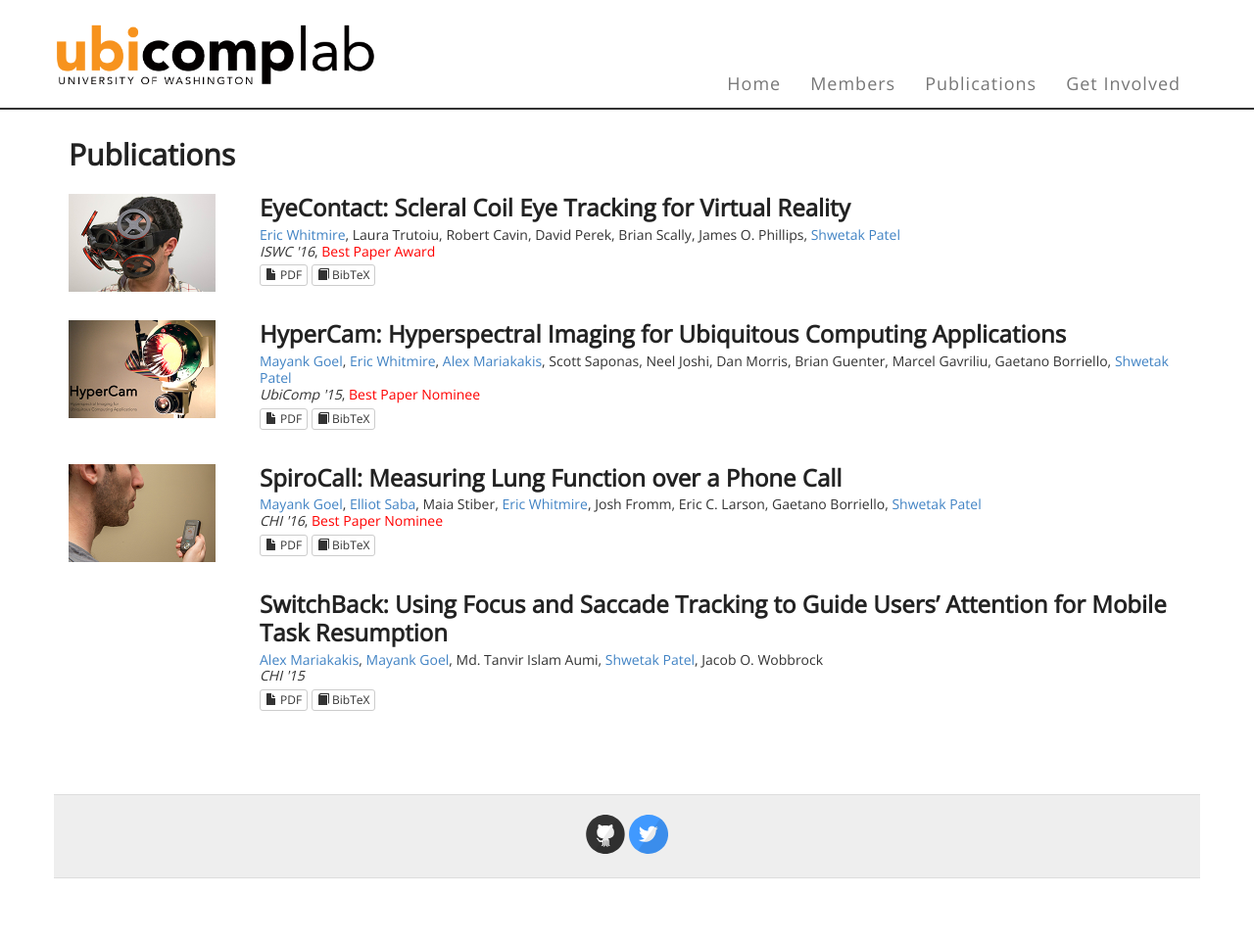
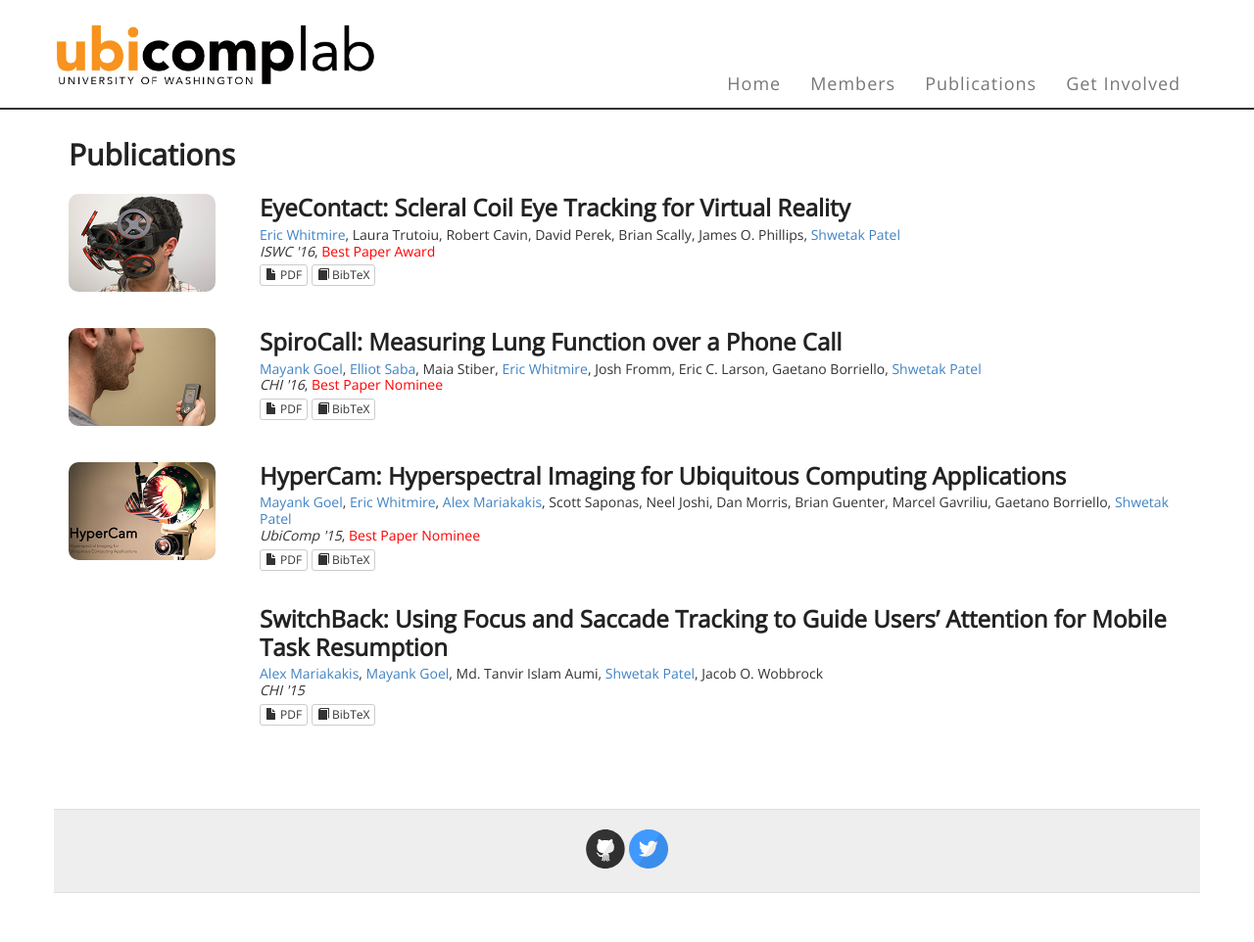
Before and after one commit to ubicomplab/ubicomplab.github.io, a Jekyll site: the page built from publications/index.html, in a window 1280 px wide. Shown: the whole page at 98% size. Built offline with Jekyll 4.4.1, drawn with Linux system fonts in a browser that asks for light colours.

Commit message:
publication dates

```diff
--- a/_sass/_publications.scss
+++ b/_sass/_publications.scss
@@ -10,13 +10,22 @@
 .publication-badge {
   margin-bottom: 20px;
   .publication-pic {
-    img {
-
-      width: 100%;
-      max-width: 250px;
-      margin: auto;
+    a {
+      display: block;
+      border-radius: 10px;
+      overflow: hidden;
       @media (min-width: 768px){
         max-width: 150px;
+      }
+      img {
+
+        width: 100%;
+        max-width: 250px;
+        margin: auto;
+        vertical-align: middle;
+        @media (min-width: 768px){
+          //max-width: 150px;
+        }
       }
     }
   }
--- a/publications/index.html
+++ b/publications/index.html
@@ -2,7 +2,8 @@
 layout: page
 title: Publications
 ---
-{% for pub in site.publications %}
+{% assign sorted_pubs = site.publications | sort: 'date' %}
+{% for pub in sorted_pubs reversed %}
 <div class="row publication-badge">
   <div class="publication-pic col-md-2 col-sm-3 col-xs-12 text-left">
     <a href="{{ pub.url }}"><img src="{{ pub.thumbnail }}"/></a>&nbsp;
```
Also changed, not shown: _publications/eyecontact.md (+1 -0 lines), _publications/hypercam.md (+1 -0 lines), _publications/spirocall.md (+1 -0 lines), _publications/switchback.md (+1 -0 lines).
